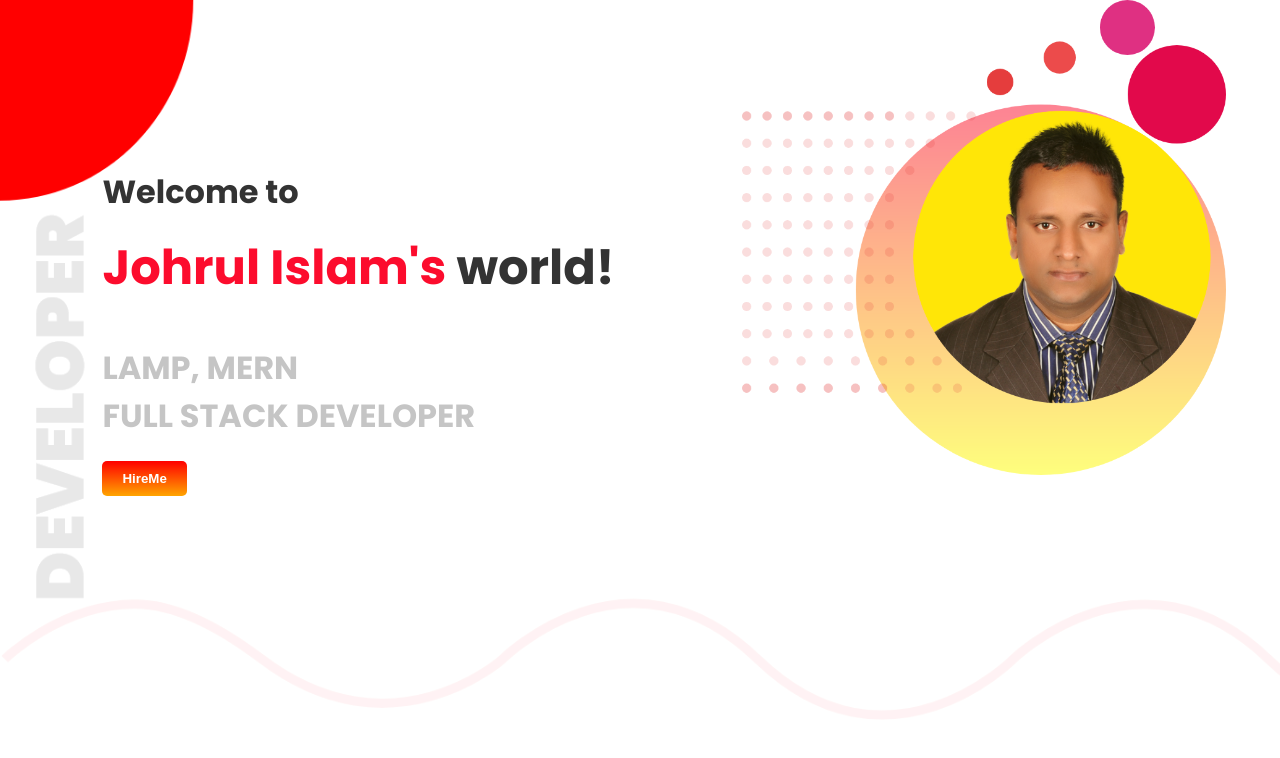
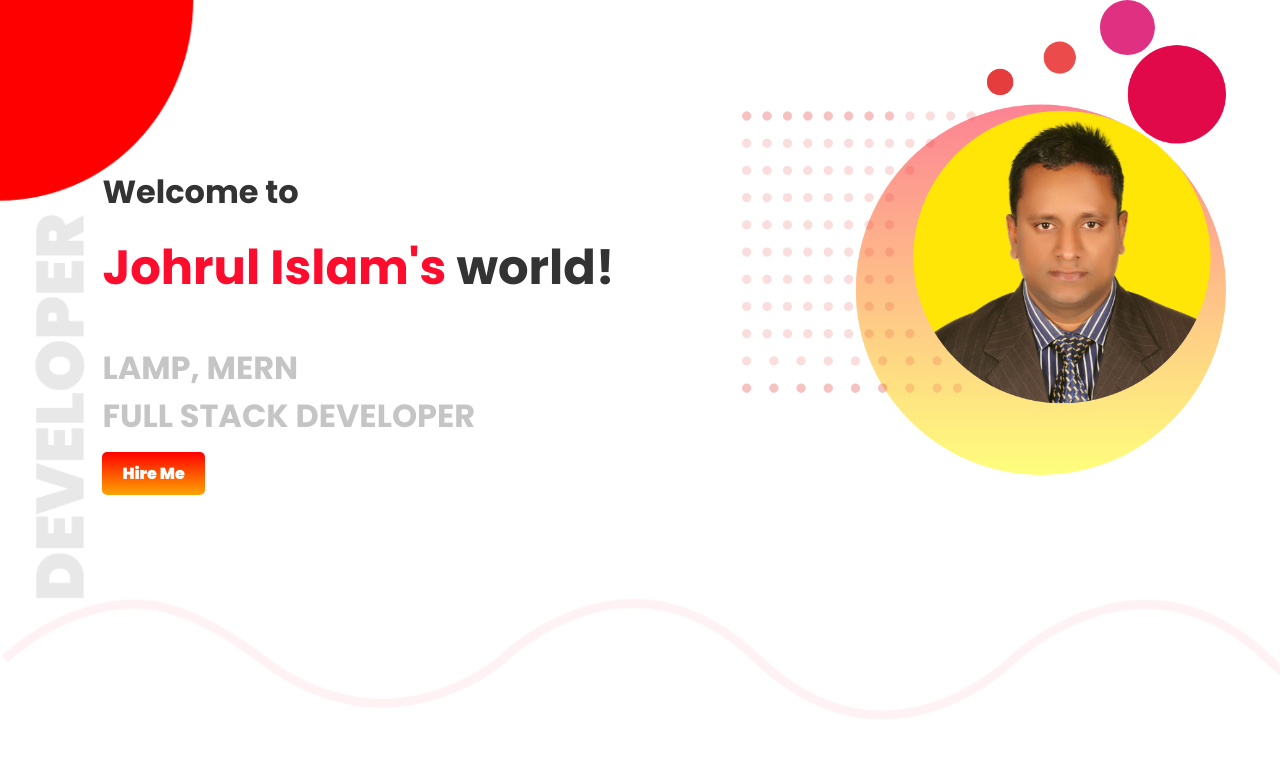
Before and after one commit to Johrul/developer-profile, a plain HTML site: page index.html in a window 1280 px wide. Drawn offline with Linux system fonts and the light colour scheme.

Commit message:
top section complete

```diff
--- a/index.html
+++ b/index.html
@@ -18,7 +18,8 @@
             <h2><span class="myname">Johrul Islam's</span> world!</h2>
             <h4><span class="fullstack">LAMP, MERN <br> FULL STACK DEVELOPER </span></h4>
 
-            <button class="jbtn">HireMe</button>
+            <!-- <button class="jbtn">HireMe</button> -->
+            <a class="jbtn" target="_blank" href="https://www.linkedin.com/in/md-johrul-islam-38bb8893/">Hire Me</a>
 
         </div>
         <div class="half">
--- a/style.css
+++ b/style.css
@@ -51,6 +51,7 @@ h3{
     font-weight: 900;
     border-radius: 5px;
     border: none;
+    text-decoration: none;
 
 }
 .jbn:hover{
```
